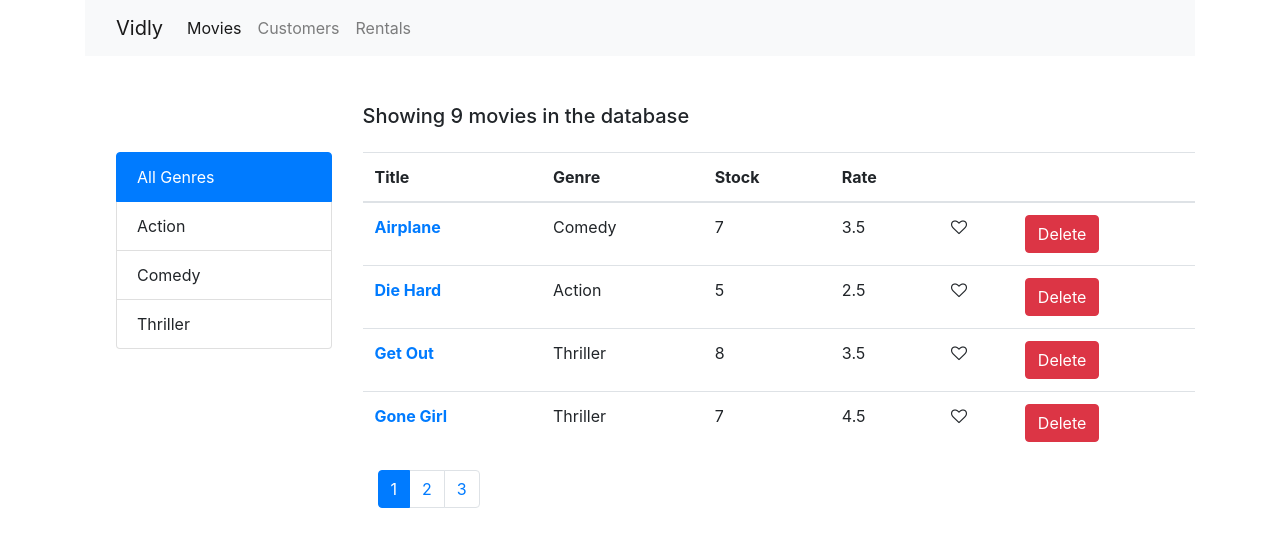
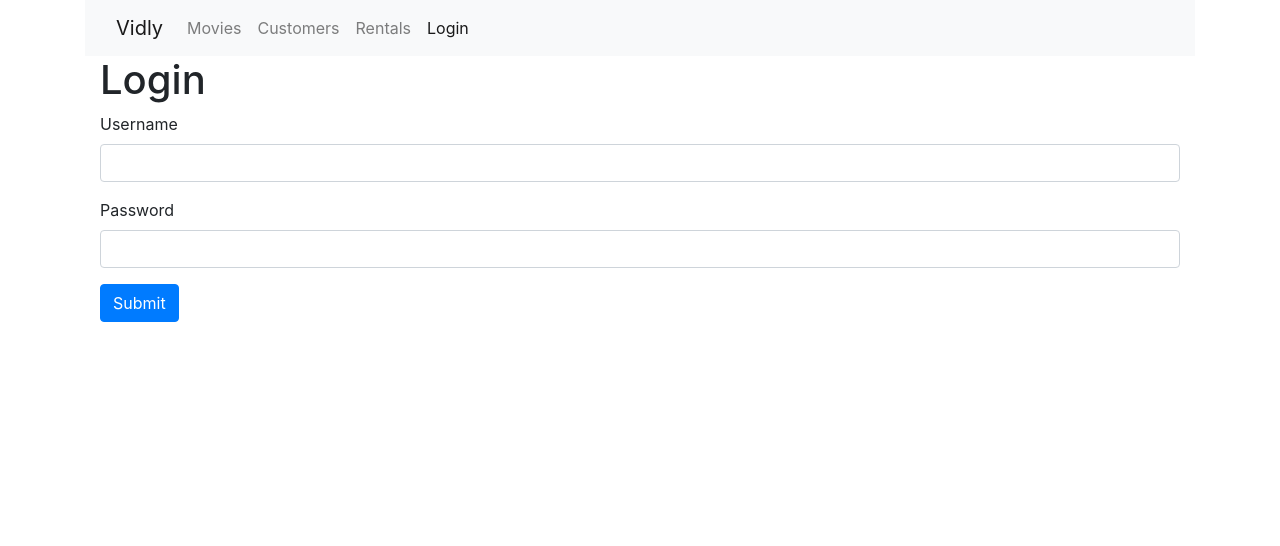
Before and after one commit to hazim0001/vidly, a React (Create React App) app: page /login in a window 1280 px wide. Before the commit this address led to /movies. Shown: the top 546 px of the page. Built offline with nearby package versions, Linux system fonts and the light colour scheme.

Commit message:
login form

```diff
--- a/src/App.js
+++ b/src/App.js
@@ -5,6 +5,7 @@ import Customers from "./components/customers";
 import Rentals from "./components/rentals";
 import { Route, Switch, Redirect } from "react-router-dom";
 import MoviesDetails from "./components/moviesDetails";
+import LoginForm from "./components/loginForm";
 
 function App() {
   return (
@@ -12,6 +13,7 @@ function App() {
       <NavBar />
       <div className="container">
         <Switch>
+          <Route path="/login" component={LoginForm} />
           <Route path="/movies/:id" component={MoviesDetails} />
           <Route path="/movies" component={Movies} />
           <Route path="/customers" component={Customers} />
--- /dev/null
+++ b/src/components/loginForm.jsx
@@ -0,0 +1,65 @@
+import React, { Component } from "react";
+
+class LoginForm extends Component {
+  constructor() {
+    super();
+    this.hanleSubmit = this.handleSubmit.bind(this);
+    this.handleChange = this.handleChange.bind(this);
+  }
+
+  state = {
+    account: { username: "", password: "" },
+  };
+
+  handleChange(event) {
+    const account = { ...this.state.account };
+    account[event.currentTarget.name] = event.currentTarget.value;
+    this.setState({ account });
+  }
+
+  // password = React.createRef()
+  // to get the date inside the form
+  username = React.createRef();
+  handleSubmit(event) {
+    event.preventDefault();
+    const username = this.username.current.value;
+    // console.log(username);
+  }
+  render() {
+    const { account } = this.state;
+    return (
+      <div>
+        <h1>Login</h1>
+        <form onSubmit={this.handleSubmit}>
+          <div className="form-group">
+            <label htmlFor="username">Username</label>
+            <input
+              //   autoFocus
+              value={account.username}
+              onChange={this.handleChange}
+              ref={this.username}
+              id="username"
+              name="username"
+              type="text"
+              className="form-control"
+            />
+          </div>
+          <div className="form-group">
+            <label htmlFor="password">Password</label>
+            <input
+              value={account.password}
+              onChange={this.handleChange}
+              id="password"
+              name="password"
+              type="text"
+              className="form-control"
+            />
+          </div>
+          <button className="btn btn-primary">Submit</button>
+        </form>
+      </div>
+    );
+  }
+}
+
+export default LoginForm;
--- a/src/components/navBar.jsx
+++ b/src/components/navBar.jsx
@@ -30,6 +30,9 @@ const NavBar = () => {
             <NavLink className="nav-link" to="/rentals">
               Rentals
             </NavLink>
+            <NavLink className="nav-link" to="/login">
+              Login
+            </NavLink>
           </div>
         </div>
       </div>
```
